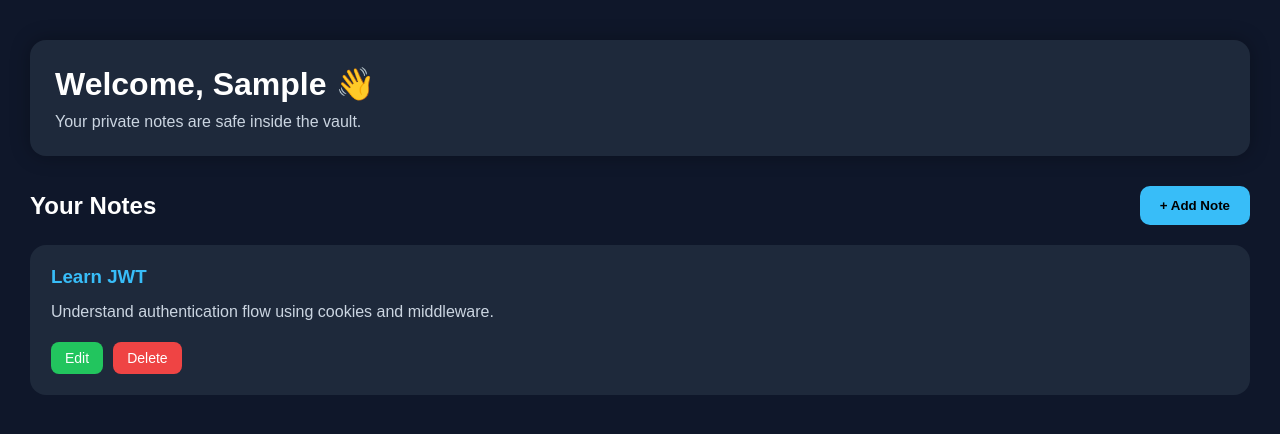
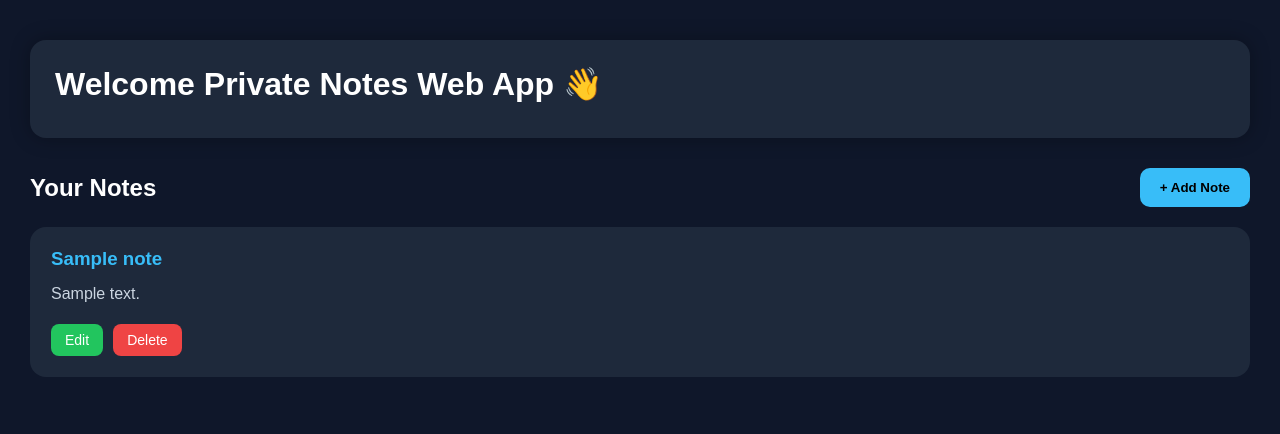
Before and after one commit to abhigoud098/Secret-Notes-Vault, a Node server app: template Backend/views/home/home.ejs in a window 1280 px wide. Shown: the part 73-507 px from the top of the page. Run offline with Node 20, Linux system fonts and the light colour scheme; the template is opened without the code that fills it: values that come from a table or form of the project are taken from there, others are empty; tables that the repository leaves empty hold one stand-in row (values such as "Sample post"); some libraries are stand-ins or nearby versions.

Commit message:
today add note delete functionality & fix data pass in backend to frontend problem

```diff
--- a/Backend/public/js/script.js
+++ b/Backend/public/js/script.js
@@ -9,7 +9,8 @@ addNotesBtn.addEventListener("click", () => {
 <div class="container">
 
   <form action="http://localhost:8000/note" class="notes-create-form" method="post">
-    <button class="close-btn">✖</button>
+
+   <button type="button" class="close-btn">✖</button>
 
     <h2>Create Notes</h2>
 
@@ -33,4 +34,18 @@ addNotesBtn.addEventListener("click", () => {
   </form>
 
 </div>`;
+
+  const closeFormBtn = document.querySelector(".close-btn");
+
+  closeFormBtn.addEventListener("click", () => {
+    notesAddForm.classList.remove("active");
+  });
 });
+
+async function deleteNote(id) {
+  const response = await fetch(`/note/delete/${id}`, { method: "DELETE" });
+
+  if (response.ok) {
+    location.reload();
+  }
+}
--- a/Backend/routes/note.js
+++ b/Backend/routes/note.js
@@ -1,7 +1,8 @@
 const express = require("express");
 const router = express.Router();
-const {handleNotesInfo} = require("../controller/notes");
+const { handleNotesInfo, deleteUserNote } = require("../controller/notes");
 
 router.post("/", handleNotesInfo);
+router.delete("/delete/:id", deleteUserNote);
 
 module.exports = router;
--- a/Backend/views/home/home.ejs
+++ b/Backend/views/home/home.ejs
@@ -16,8 +16,7 @@
     </nav>
 
     <section class="welcome-box">
-      <h1>Welcome, <%= user.first_name %> 👋</h1>
-      <p>Your private notes are safe inside the vault.</p>
+      <h1>Welcome Private Notes Web App 👋</h1>
     </section>
 
     <section class="notes-section">
@@ -30,15 +29,21 @@
       </div>
 
       <div class="notes-container">
+        <% for( let index = 0; index < allNotes.length; index++ ) {
+          const note = allNotes[index];
+           %>
+
         <div class="note-card">
-          <h3>Learn JWT</h3>
-          <p>Understand authentication flow using cookies and middleware.</p>
+                      <h3><%= note.title %></h3>
+
+            <p><%= note.note %></p>
 
           <div class="card-buttons">
             <button class="edit-btn">Edit</button>
-            <button class="delete-btn">Delete</button>
+            <button class="delete-btn" onclick="deleteNote('<%= note._id %>')">Delete</button>
           </div>
         </div>
+        <% } %>
       </div>
     </section>
     <script src="/js/script.js"></script>
```
Also changed, not shown: Backend/controller/notes.js (+17 -1 lines), Backend/controller/user.js (+5 -3 lines).
